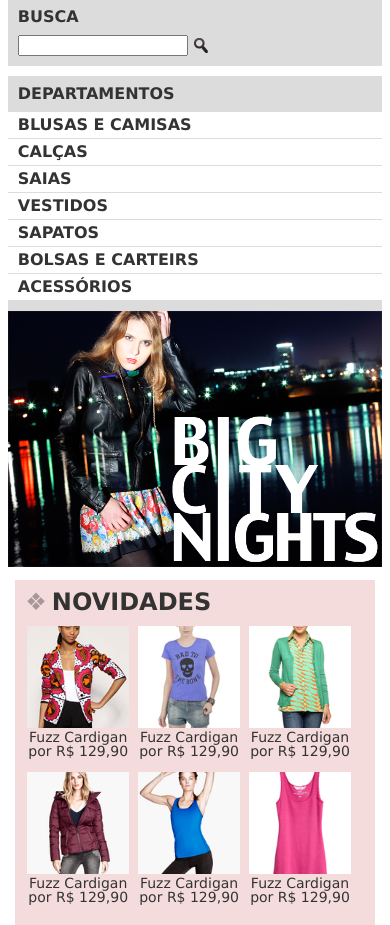
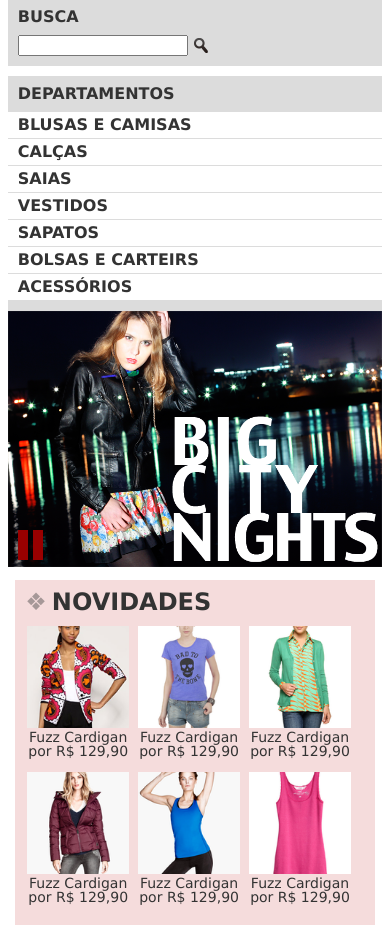
Before and after one commit to pmsoares/UFCD5414, a PHP site: page / in a window 390 px wide. Shown: the part 135-1060 px from the top of the page. Run offline with PHP 8.4, Linux system fonts and the light colour scheme.

Commit message:
Implementação do controlo play e pause no banner rotativo

```diff
--- a/css/estilos.css
+++ b/css/estilos.css
@@ -94,6 +94,28 @@ header {
 
 .destaques {
     margin-top: 10px;
+    position: relative;
+}
+
+.pause,
+.play {
+    display: block;
+    position: absolute;
+    right: 15px;
+    top: 15px;
+}
+
+.pause {
+    border-left: 10px solid #900;
+    border-right: 10px solid #900;
+    height: 30px;
+    width: 5px;
+}
+
+.play {
+    border-left: 25px solid #900;
+    border-bottom: 15px solid transparent;
+    border-top: 15px solid transparent;
 }
 
 .painel {
@@ -278,6 +300,17 @@ footer .container {
     }
 }
 
+@media (max-width: 719px) {
+
+    .play,
+    .pause {
+        top: auto;
+        right: auto;
+        left: 10px;
+        bottom: 10px;
+    }
+}
+
 @media (max-width: 939px) and (min-width: 480px) {
     header h1 {
         margin: 5px 0;
--- a/index.php
+++ b/index.php
@@ -39,6 +39,7 @@ include_once("cabecalho.php");
         </nav>
     </section> <!-- fim .menu-departamentos-->
 
+    <a href="#" class="pause"></a>
     <img src="img/destaque-home.png" alt="Promoção: Big City Night">
 
 </section> <!-- fim .container . destaques -->
@@ -158,15 +159,28 @@ include_once("cabecalho.php");
 </section>
 
 <script>
-    var banners = ["img/destaque-home.png", "img/destaque-home-2.png"];
-    var bannerAtual = 0;
+    const banners = ["img/destaque-home.png", "img/destaque-home-2.png"];
+    let bannerAtual = 0;
+    let timer = setInterval(trocaBanner, 4000);
+    const img = document.querySelector(".destaques img");
+    const controlo = document.querySelector(".pause, .play");
 
     function trocaBanner() {
-        bannerAtual = (bannerAtual + 1) % 2;
-        document.querySelector(".destaques img").src = banners[bannerAtual];
+        bannerAtual = (bannerAtual + 1) % banners.length;
+        img.src = banners[bannerAtual];
     }
 
-    setInterval(trocaBanner, 4000);
+    controlo.addEventListener("click", (e) => {
+        e.preventDefault();
+
+        if (controlo.classList.contains("pause")) {
+            clearInterval(timer);
+            controlo.classList.replace("pause", "play");
+        } else {
+            timer = setInterval(trocaBanner, 4000);
+            controlo.classList.replace("play", "pause");
+        }
+    });
 </script>
 
 <?php include("rodape.php"); ?>
```
